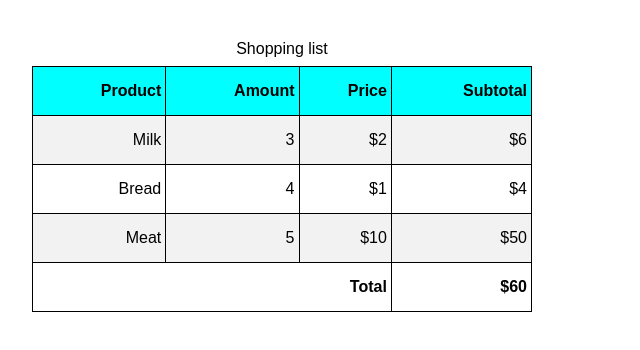
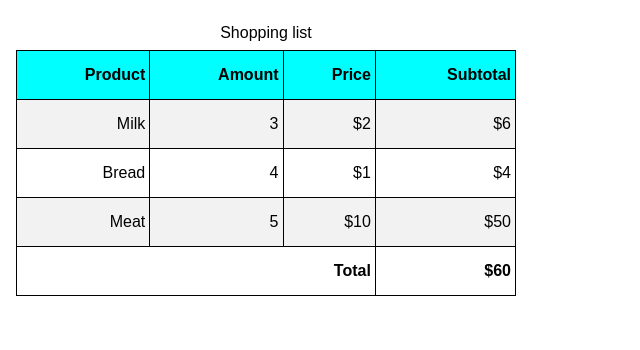
Before and after one commit to tarasik21/html_css_lessons_new_one, a plain HTML site: page l_17/task_2/index.html in a window 1280 px wide. Shown: the whole page, without its empty margins (0-640 px from the left). Drawn offline with nearby package versions, Linux system fonts and the light colour scheme.

Commit message:
corr task2

```diff
--- a/l_17/task_2/index.html
+++ b/l_17/task_2/index.html
@@ -17,7 +17,7 @@
             font-family: Arial, Helvetica, sans-serif;
         }
         table{
-            margin: 32px;
+            margin: 16px;
         }
         caption{
             margin: 8px;
```
